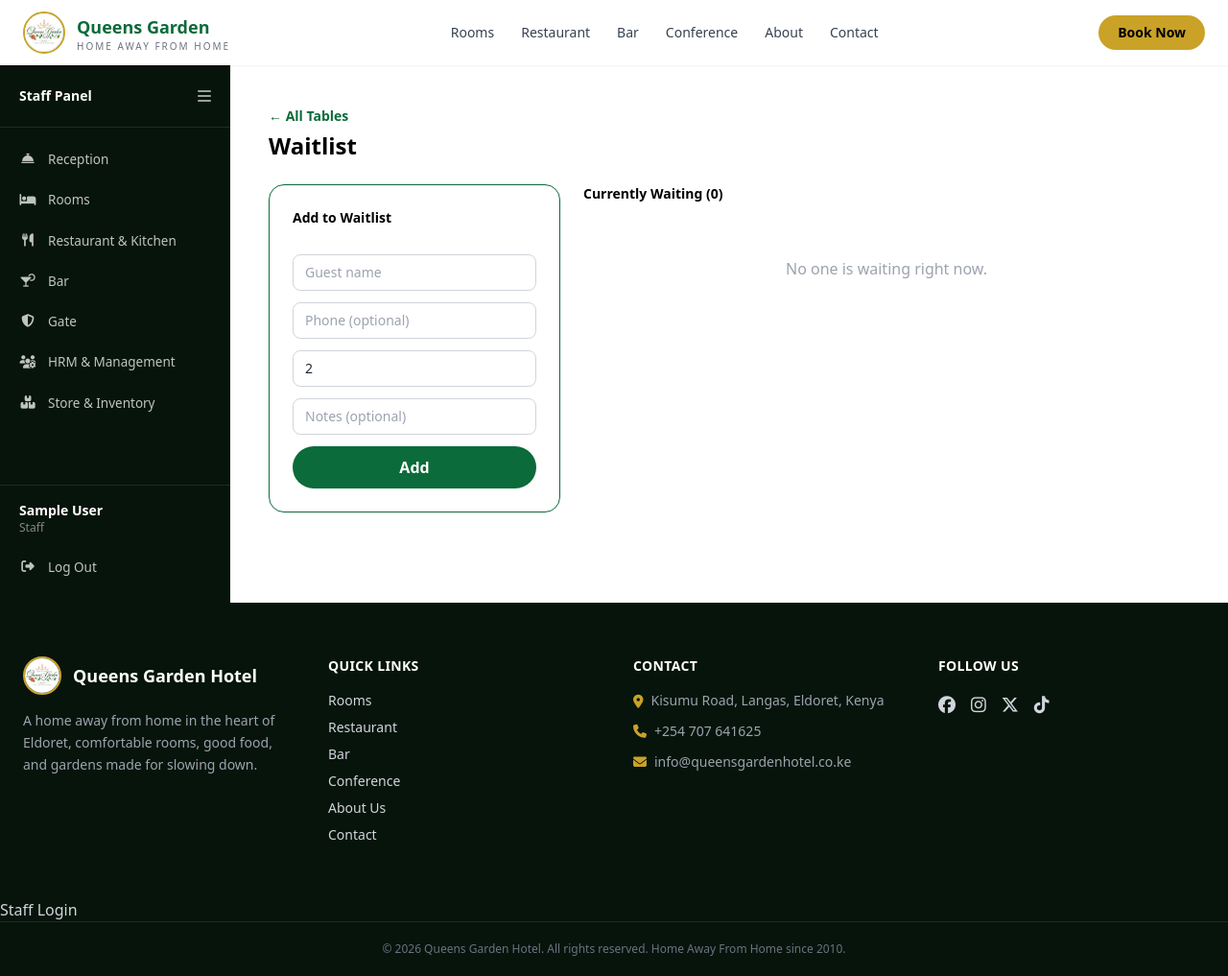
After one commit to JosephNderitu/HOTEL-MANAGEMENT-SYSTEM, a Django app: page /staff/restaurant-kitchen/waitlist/ in a window 1280 px wide. The commit adds this page. Shown: the whole page at 96% size. Run offline with Django 5.2, Linux system fonts and the light colour scheme; the visitor is signed in with stand-in values (Sample User, id 1); data that the repository does not hold is empty; some libraries are stand-ins or nearby versions.

Commit message:
added wishlist and split bill functionalities

```diff
--- a/backend/dashboard/urls.py
+++ b/backend/dashboard/urls.py
@@ -37,6 +37,12 @@ urlpatterns = [
     path('restaurant-kitchen/item/<int:item_id>/cancel/', views.restaurant_cancel_item, name='restaurant_cancel_item'),
     path('restaurant-kitchen/order/<int:order_id>/cancel/', views.restaurant_cancel_order, name='restaurant_cancel_order'),
 
+    path('restaurant-kitchen/table/<int:table_id>/status/<str:new_status>/', views.restaurant_set_table_status, name='restaurant_set_table_status'),
+    path('restaurant-kitchen/order/<int:order_id>/split/', views.restaurant_split_order, name='restaurant_split_order'),
+    path('restaurant-kitchen/waitlist/', views.restaurant_waitlist_view, name='restaurant_waitlist'),
+    path('restaurant-kitchen/waitlist/<int:entry_id>/seat/', views.restaurant_waitlist_seat, name='restaurant_waitlist_seat'),
+    path('restaurant-kitchen/waitlist/<int:entry_id>/cancel/', views.restaurant_waitlist_cancel, name='restaurant_waitlist_cancel'),
+
     path('bar/', views.bar_view, name='bar'),
 
     path('gate/', views.gate_view, name='gate'),
--- a/backend/dashboard/views.py
+++ b/backend/dashboard/views.py
@@ -330,12 +330,14 @@ def restaurant_tables_view(request):
 
     offsite_qs = Order.objects.filter(room_booking__isnull=True, table__isnull=True, status='confirmed').prefetch_related('items__menu_item').order_by('-created_at')
     offsite_open_orders = [o for o in offsite_qs if o.balance_due > 0]
+    waiting_count = WaitlistEntry.objects.filter(status='waiting').count()
 
     return render(request, 'dashboard/restaurant_tables.html', {
         'tables': tables,
         'today_revenue': today_revenue,
         'revenue_by_method': revenue_by_method,
         'offsite_open_orders': offsite_open_orders,
+        'waiting_count': waiting_count,
     })
 
 @staff_module_required('restaurant_kitchen')
@@ -556,8 +558,11 @@ def restaurant_cancel_item(request, item_id):
     if request.method != 'POST':
         return redirect('dashboard:restaurant_kitchen')
     order_item = get_object_or_404(OrderItem, id=item_id)
+    reason = request.POST.get('reason', '').strip()
 
-    if order_item.prep_status not in ('queued', 'preparing'):
+    if not reason:
+        messages.error(request, "A reason is required to cancel an item.")
+    elif order_item.prep_status not in ('queued', 'preparing'):
         messages.error(request, f"Can't cancel {order_item.menu_item.name}, it's already {order_item.get_prep_status_display().lower()}.")
     else:
         with transaction.atomic():
@@ -567,7 +572,10 @@ def restaurant_cancel_item(request, item_id):
                     quantity_on_hand=stock.quantity_on_hand + order_item.quantity
                 )
             order_item.is_cancelled = True
-            order_item.save(update_fields=['is_cancelled'])
+            order_item.cancel_reason = reason
+            order_item.cancelled_by = request.user
+            order_item.cancelled_at = timezone.now()
+            order_item.save(update_fields=['is_cancelled', 'cancel_reason', 'cancelled_by', 'cancelled_at'])
 
             order = order_item.order
             if not order.items.filter(is_cancelled=False).exists():
@@ -580,12 +588,18 @@ def restaurant_cancel_item(request, item_id):
         return redirect(f"{reverse('dashboard:restaurant_table_pos', args=[order.table_id])}?order={order.id}")
     return redirect('dashboard:restaurant_kitchen')
 
-
 @staff_module_required('restaurant_kitchen')
 def restaurant_cancel_order(request, order_id):
     if request.method != 'POST':
         return redirect('dashboard:restaurant_kitchen')
     order = get_object_or_404(Order, id=order_id)
+    reason = request.POST.get('reason', '').strip()
+
+    if not reason:
+        messages.error(request, "A reason is required to cancel an order.")
+        if order.table_id:
+            return redirect('dashboard:restaurant_table_pos', table_id=order.table_id)
+        return redirect('dashboard:restaurant_kitchen')
 
     cancellable = order.items.filter(is_cancelled=False, prep_status__in=['queued', 'preparing'])
     already_served = order.items.filter(is_cancelled=False, prep_status__in=['ready', 'served']).exists()
@@ -598,7 +612,10 @@ def restaurant_cancel_order(request, order_id):
                     quantity_on_hand=stock.quantity_on_hand + order_item.quantity
                 )
             order_item.is_cancelled = True
-            order_item.save(update_fields=['is_cancelled'])
+            order_item.cancel_reason = reason
+            order_item.cancelled_by = request.user
+            order_item.cancelled_at = timezone.now()
+            order_item.save(update_fields=['is_cancelled', 'cancel_reason', 'cancelled_by', 'cancelled_at'])
 
         if already_served:
             messages.success(request, f"Cancelled {cancellable.count()} not-yet-served item(s). Order stays open, some items were already served and must still be paid for.")
@@ -610,6 +627,80 @@ def restaurant_cancel_order(request, order_id):
     if order.table_id:
         return redirect('dashboard:restaurant_table_pos', table_id=order.table_id)
     return redirect('dashboard:restaurant_kitchen')
+
+@staff_module_required('restaurant_kitchen')
+def restaurant_set_table_status(request, table_id, new_status):
+    if request.method != 'POST' or new_status not in ('available', 'needs_cleaning'):
+        return redirect('dashboard:restaurant_kitchen')
+    table = get_object_or_404(Table, id=table_id)
+    table.status = new_status
+    table.save(update_fields=['status'])
+    messages.success(request, f"Table {table.number} marked {table.get_status_display()}.")
+    return redirect('dashboard:restaurant_kitchen')
+
+@staff_module_required('restaurant_kitchen')
+def restaurant_split_order(request, order_id):
+    order = get_object_or_404(Order, id=order_id)
+    active_items = order.items.filter(is_cancelled=False)
+
+    if request.method == 'POST':
+        selected_ids = request.POST.getlist('item_ids')
+        if not selected_ids:
+            messages.error(request, "Select at least one item to move to the new bill.")
+            return redirect('dashboard:restaurant_split_order', order_id=order.id)
+
+        new_order = Order.objects.create(
+            customer_name=f"{order.customer_name} (split)",
+            customer_phone=order.customer_phone,
+            table=order.table,
+            order_type=order.order_type,
+            status='confirmed',
+        )
+        active_items.filter(id__in=selected_ids).update(order=new_order)
+        messages.success(request, f"Moved {len(selected_ids)} item(s) to a new bill, Order #{new_order.id}.")
+        if order.table_id:
+            return redirect('dashboard:restaurant_table_pos', table_id=order.table_id)
+        return redirect('dashboard:restaurant_kitchen')
+
+    return render(request, 'dashboard/restaurant_split_order.html', {'order': order, 'active_items': active_items})
+
+@staff_module_required('restaurant_kitchen')
+def restaurant_waitlist_view(request):
+    if request.method == 'POST':
+        WaitlistEntry.objects.create(
+            guest_name=request.POST.get('guest_name', '').strip(),
+            phone_number=request.POST.get('phone_number', '').strip(),
+            party_size=int(request.POST.get('party_size') or 2),
+            notes=request.POST.get('notes', '').strip(),
+        )
+        messages.success(request, "Added to waitlist.")
+        return redirect('dashboard:restaurant_waitlist')
+
+    waiting = WaitlistEntry.objects.filter(status='waiting').order_by('created_at')
+    return render(request, 'dashboard/restaurant_waitlist.html', {'waiting': waiting})
+
+
+@staff_module_required('restaurant_kitchen')
+def restaurant_waitlist_seat(request, entry_id):
+    if request.method != 'POST':
+        return redirect('dashboard:restaurant_waitlist')
+    entry = get_object_or_404(WaitlistEntry, id=entry_id)
+    entry.status = 'seated'
+    entry.seated_at = timezone.now()
+    entry.save(update_fields=['status', 'seated_at'])
+    messages.success(request, f"{entry.guest_name} seated. Open their table to start the order.")
+    return redirect('dashboard:restaurant_waitlist')
+
+
+@staff_module_required('restaurant_kitchen')
+def restaurant_waitlist_cancel(request, entry_id):
+    if request.method != 'POST':
+        return redirect('dashboard:restaurant_waitlist')
+    entry = get_object_or_404(WaitlistEntry, id=entry_id)
+    entry.status = 'cancelled'
+    entry.save(update_fields=['status'])
+    return redirect('dashboard:restaurant_waitlist')
+
 
 @staff_module_required('restaurant_kitchen')
 def restaurant_export_pdf(request):
--- /dev/null
+++ b/backend/templates/dashboard/restaurant_waitlist.html
@@ -0,0 +1,48 @@
+{% extends "dashboard/base_dashboard.html" %}
+{% block dashboard_content %}
+<a href="{% url 'dashboard:restaurant_kitchen' %}" class="text-[#0B6B3A] text-sm font-semibold hover:underline">&larr; All Tables</a>
+<h1 class="text-2xl font-bold text-black mt-1 mb-6">Waitlist</h1>
+
+{% if messages %}{% for message in messages %}
+<div class="bg-[#0B6B3A]/10 border border-[#0B6B3A] text-[#0B6B3A] text-sm rounded-lg px-4 py-2.5 mb-5">{{ message }}</div>
+{% endfor %}{% endif %}
+
+<div class="grid lg:grid-cols-3 gap-6">
+    <div class="bg-white border border-[#0B6B3A] rounded-2xl p-6">
+        <h2 class="font-bold text-black text-sm mb-4">Add to Waitlist</h2>
+        <form method="post" class="space-y-3">
+            {% csrf_token %}
+            <input type="text" name="guest_name" placeholder="Guest name" required class="w-full border border-gray-300 rounded-lg px-3 py-2 text-sm">
+            <input type="tel" name="phone_number" placeholder="Phone (optional)" class="w-full border border-gray-300 rounded-lg px-3 py-2 text-sm">
+            <input type="number" name="party_size" placeholder="Party size" value="2" class="w-full border border-gray-300 rounded-lg px-3 py-2 text-sm">
+            <input type="text" name="notes" placeholder="Notes (optional)" class="w-full border border-gray-300 rounded-lg px-3 py-2 text-sm">
+            <button type="submit" class="w-full bg-[#0B6B3A] text-white font-semibold py-2.5 rounded-full hover:bg-[#095430] transition">Add</button>
+        </form>
+    </div>
+
+    <div class="lg:col-span-2">
+        <h2 class="font-bold text-black text-sm mb-4">Currently Waiting ({{ waiting|length }})</h2>
+        <div class="space-y-3">
+            {% for entry in waiting %}
+            <div class="border border-[#C9A227] bg-[#FEF9EC] rounded-xl p-4 flex items-center justify-between flex-wrap gap-3">
+                <div>
+                    <p class="font-bold text-black">{{ entry.guest_name }} &middot; {{ entry.party_size }} people</p>
+                    <p class="text-xs text-gray-500">{{ entry.phone_number|default:"No phone given" }} &middot; Waiting {{ entry.wait_minutes }} min{{ entry.wait_minutes|pluralize }}</p>
+                    {% if entry.notes %}<p class="text-xs text-gray-400 italic mt-1">{{ entry.notes }}</p>{% endif %}
+                </div>
+                <div class="flex gap-2">
+                    <form method="post" action="{% url 'dashboard:restaurant_waitlist_seat' entry.id %}">{% csrf_token %}
+                        <button class="text-xs font-semibold bg-[#0B6B3A] text-white px-4 py-2 rounded-full">Seat Now</button>
+                    </form>
+                    <form method="post" action="{% url 'dashboard:restaurant_waitlist_cancel' entry.id %}">{% csrf_token %}
+                        <button class="text-xs font-semibold border border-red-400 text-red-500 px-4 py-2 rounded-full">Remove</button>
+                    </form>
+                </div>
+            </div>
+            {% empty %}
+            <p class="text-gray-400 text-center py-10">No one is waiting right now.</p>
+            {% endfor %}
+        </div>
+    </div>
+</div>
+{% endblock %}
```
Also changed, not shown: backend/public_site/admin.py (+7 -0 lines), backend/public_site/models.py (+26 -0 lines), backend/templates/dashboard/restaurant_split_order.html (added, +21 -0 lines), backend/templates/dashboard/restaurant_table_pos.html (+36 -11 lines), backend/templates/dashboard/restaurant_tables.html (+18 -1 lines), backend/public_site/migrations/0013_waitlistentry_orderitem_cancel_reason_and_more.py (added).
